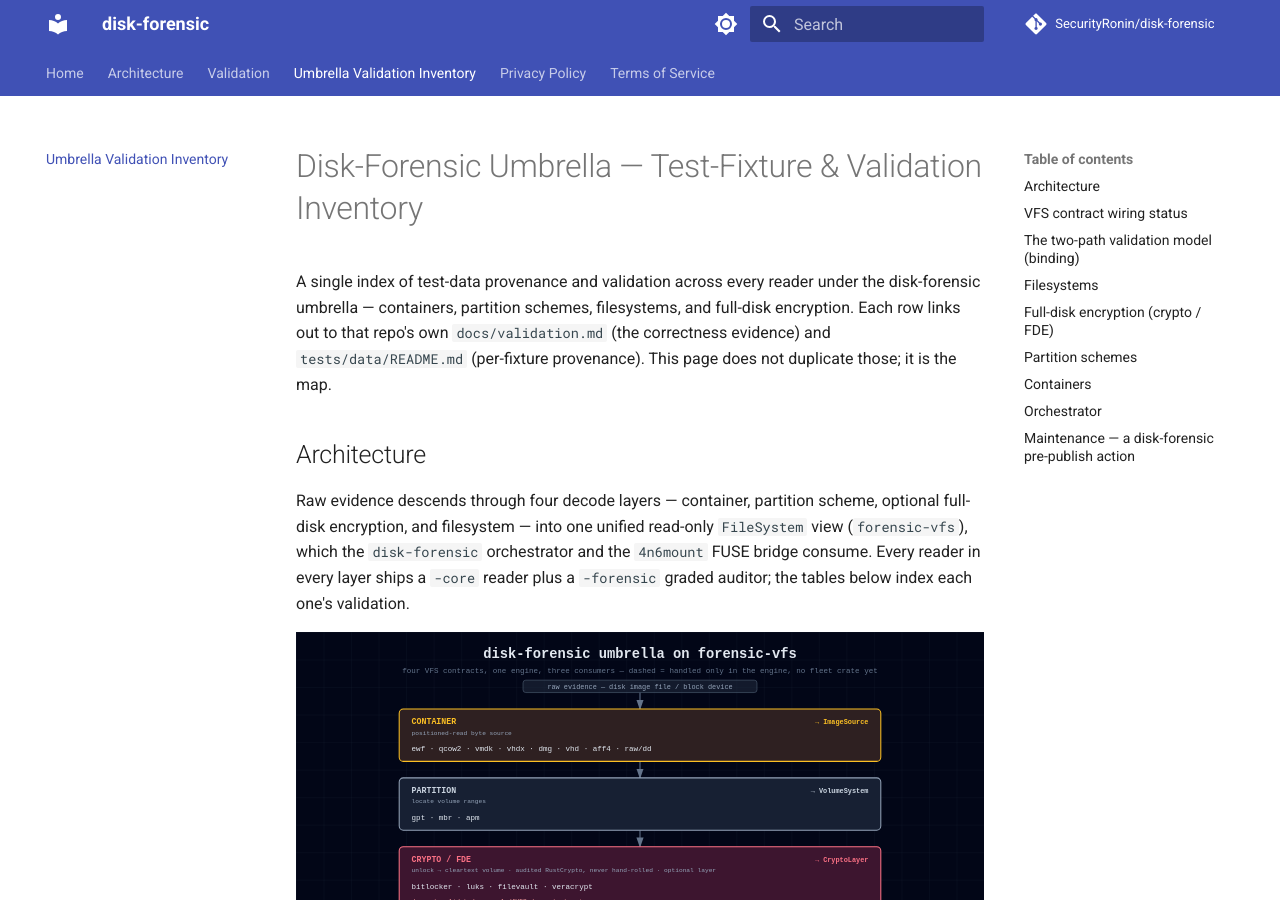
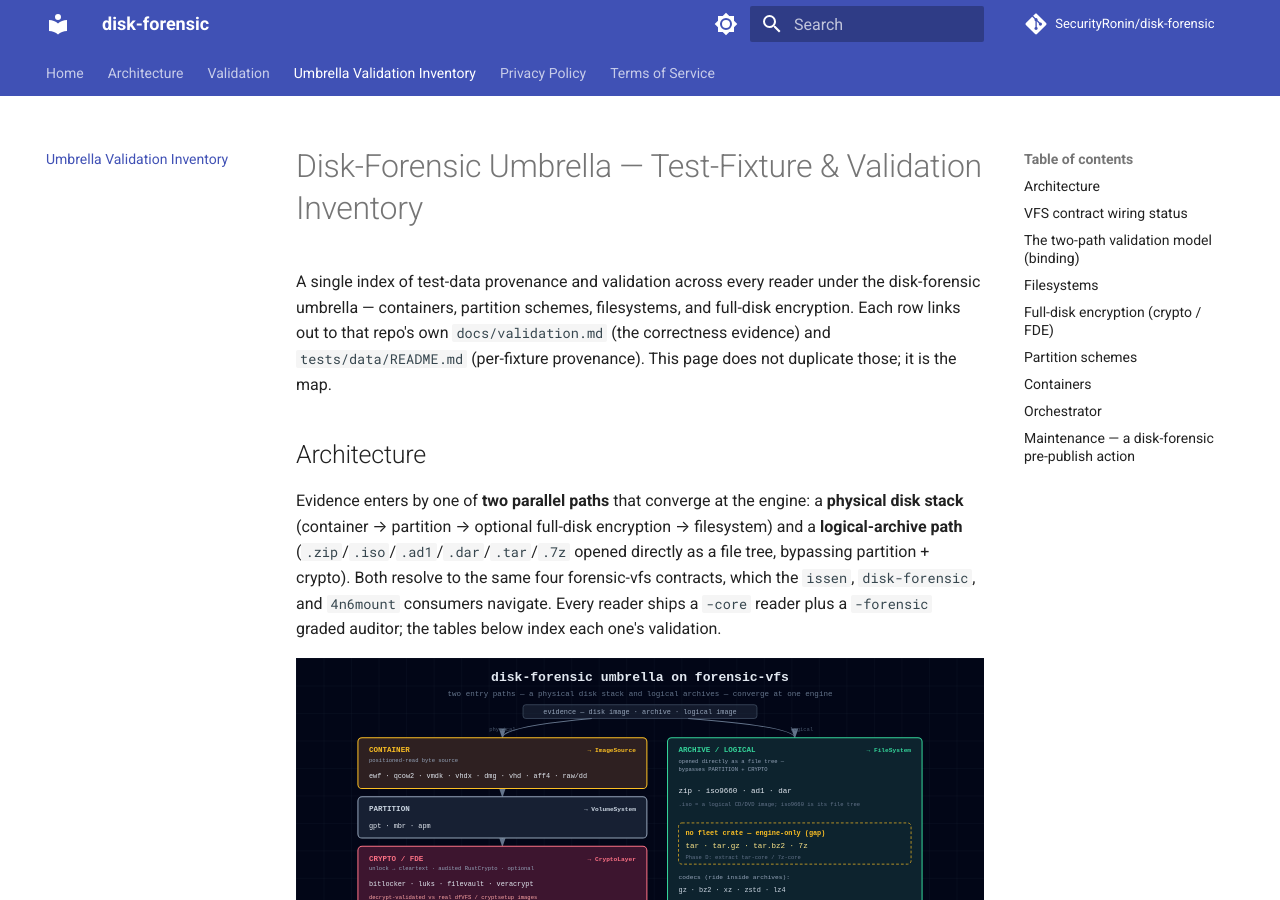
Before and after one commit to SecurityRonin/disk-forensic, an MkDocs documentation site: the page built from docs/validation-inventory.md, in a window 1280 px wide and 900 px high. Built offline with MkDocs 1.6.1 and Material for MkDocs 9.7.7, drawn with Linux system fonts in a browser that asks for light colours; comment, search, counter and statistics services are not loaded.

Commit message:
docs: two-path architecture — logical archives parallel to the physical stack
Restructure the umbrella diagram so the ARCHIVE/LOGICAL layer (zip/iso9660/ad1/dar
+ the tar/tar.gz/tar.bz2/7z engine-only gap) is a parallel top-level ENTRY path
alongside container/partition/crypto/filesystem — both feeding the engine — since
an archive is opened directly as a file tree, not derived from a disk filesystem.
iso9660 now shown up top in the logical column.

```diff
--- a/docs/validation-inventory.md
+++ b/docs/validation-inventory.md
@@ -8,11 +8,13 @@ does not duplicate those; it is the map.
 
 ## Architecture
 
-Raw evidence descends through four decode layers — container, partition scheme,
-optional full-disk encryption, and filesystem — into one unified read-only
-`FileSystem` view (`forensic-vfs`), which the `disk-forensic` orchestrator and the
-`4n6mount` FUSE bridge consume. Every reader in every layer ships a `-core` reader
-plus a `-forensic` graded auditor; the tables below index each one's validation.
+Evidence enters by one of **two parallel paths** that converge at the engine:
+a **physical disk stack** (container → partition → optional full-disk encryption →
+filesystem) and a **logical-archive path** (`.zip`/`.iso`/`.ad1`/`.dar`/`.tar`/`.7z`
+opened directly as a file tree, bypassing partition + crypto). Both resolve to the
+same four forensic-vfs contracts, which the `issen`, `disk-forensic`, and `4n6mount`
+consumers navigate. Every reader ships a `-core` reader plus a `-forensic` graded
+auditor; the tables below index each one's validation.
 
 ![disk-forensic umbrella architecture — container to partition to crypto to filesystem to forensic-vfs to disk-forensic/4n6mount](assets/umbrella-architecture.svg)
 
```
Also changed, not shown: docs/assets/umbrella-architecture.svg.
